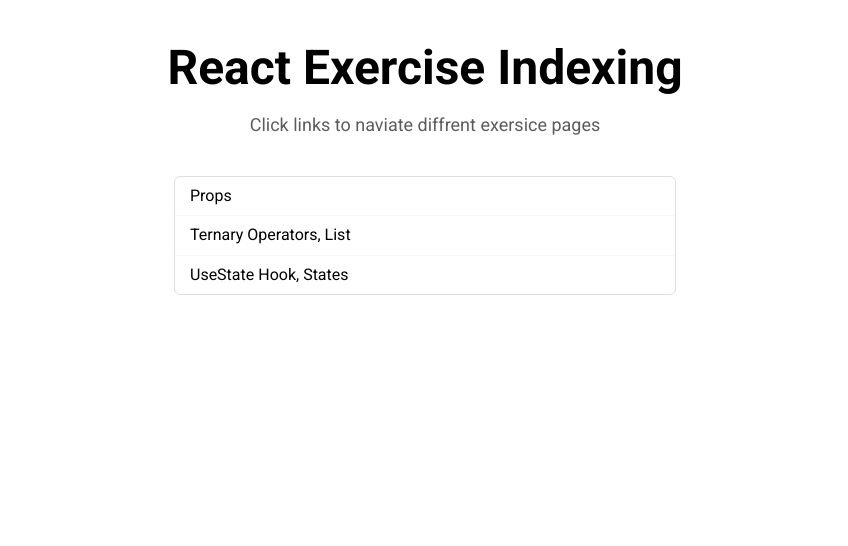
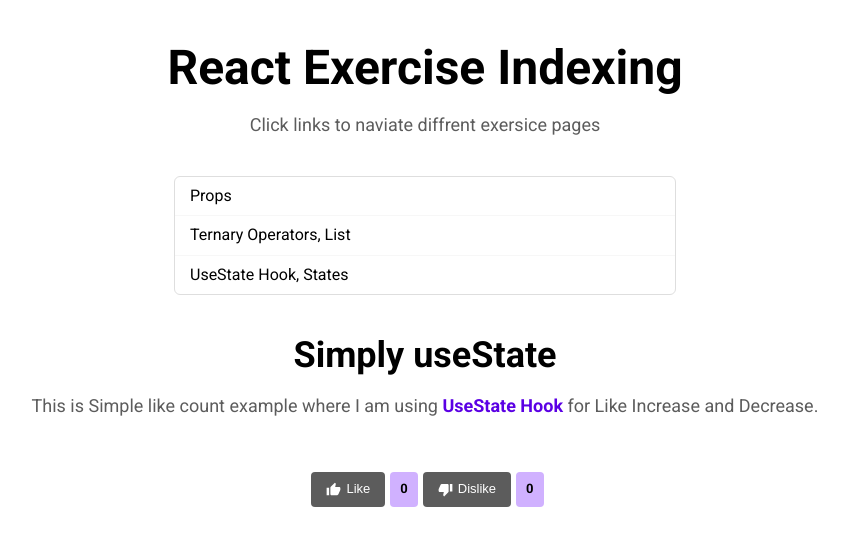
Before and after one commit to maroofhaider/learn-react-beginners, a React (Vite) app: page /SimpleUseState in a window 1280 px wide. Shown: the top 546 px of the page, without its empty margins (215-1063 px from the left). Built offline with nearby package versions, Linux system fonts and the light colour scheme.

Commit message:
mics changes for updated code issues fixed

```diff
--- a/public/assets/css/Style.css
+++ b/public/assets/css/Style.css
@@ -18,13 +18,14 @@ a {
 
 body, html {
   font-size: 62.5%;
+  height: 100%;
 }
 
 body {
   font-size: 1.3rem;
   font-family: "Roboto", sans-serif, system-ui;
   margin: 0;
-  height: 100%;
+  position: relative;
 }
 
 .wrapper {
@@ -146,23 +147,33 @@ ul li a:hover {
 
 .backtoHome {
   position: absolute;
-  top: 30px;
+  top: 0;
   left: 30px;
   display: flex;
   align-items: center;
   flex-direction: column;
-  animation: 0.2s zoomIn;
 }
 .backtoHome [data-testid=ArrowCircleLeftIcon] {
-  font-size: 40px;
+  font-size: 48px;
   color: #5b00e4;
+  animation: 0.2s zoomIn;
+  transition: 0.2s ease-in;
 }
 .backtoHome [data-testid=ArrowCircleLeftIcon] ~ span {
   margin-top: 8px;
+  opacity: 0;
+}
+.backtoHome:hover [data-testid=ArrowCircleLeftIcon] {
+  font-size: 40px;
+}
+.backtoHome:hover [data-testid=ArrowCircleLeftIcon] ~ span {
+  opacity: 1;
 }
 
 [id=show] {
-  display: block;
+  display: flex;
+  align-items: center;
+  flex-direction: column;
 }
 
 [id=hide] {
@@ -184,9 +195,27 @@ ul li a:hover {
   border-radius: 4px;
   color: #fff;
   margin: 5px;
+  display: flex;
 }
 .tag:hover {
   background-color: #e40094;
+}
+
+.count-widget {
+  margin: 50px auto;
+  display: flex;
+  align-items: center;
+  justify-content: center;
+}
+.count-widget .tag svg {
+  margin-right: 5px;
+}
+.count-widget span {
+  font-weight: bold;
+  padding: 10px;
+  height: 100%;
+  border-radius: 4px;
+  background-color: #d0b1ff;
 }
 
 [id=root] {
--- a/src/App.jsx
+++ b/src/App.jsx
@@ -12,9 +12,9 @@ function App() {
     <Router>
       <ExerciseIndex/>
       <Routes>
-        <Route path="/Props" element={<Props />} />
-        <Route path="/TernaryOperators" element={<TernaryOperators />} />
-        <Route path="/SimpleUseState" element={<SimpleUseState />} />
+        <Route exact path="/Props" element={<Props />} />
+        <Route exact path="/TernaryOperators" element={<TernaryOperators />} />
+        <Route exact path="/SimpleUseState" element={<SimpleUseState />} />
       </Routes>
     </Router>
 
--- a/src/components/usestate/ChangeState.jsx
+++ b/src/components/usestate/ChangeState.jsx
@@ -1,9 +1,28 @@
 import React from 'react'
+import { useState } from 'react'
+import ThumbUpIcon from '@mui/icons-material/ThumbUp';
+import ThumbDownIcon from '@mui/icons-material/ThumbDown';
 
 function ChangeState() {
+  const [Like, setLike] = useState(0);
+
+  const IncreaseLikeCount = () =>{
+    setLike(Like + 1);
+  };
+
+  const [Dislike, setDislike] = useState(0);
+  const DecreaseLikeCount = () =>{
+    setDislike(Dislike - 1);
+  };
+
   return (
     <div className='mq-container'>
-
+      <h2>Simply useState</h2>
+			<p>This is Simple like count example where I am using <strong>UseState Hook</strong> for Like Increase and Decrease.</p>
+      <div className='count-widget'>
+        <button  className='tag' onClick={IncreaseLikeCount}><ThumbUpIcon /> Like</button> <span>{Like}</span>
+        <button  className='tag' onClick={DecreaseLikeCount}><ThumbDownIcon /> Dislike</button> <span>{Dislike}</span>
+      </div>
     </div>
   )
 }
--- a/src/pages/ExerciseIndex.jsx
+++ b/src/pages/ExerciseIndex.jsx
@@ -13,7 +13,7 @@ function ExerciseIndex() {
     <section>
       <Link className='backtoHome' onClick={ () => { toogleBackBtn (openBackBtn)}} id={openBackBtn ? "hide" : "show"} to ="/">
         <ArrowCircleLeftIcon />
-        {/* <span>Back to Home</span> */}
+        <span>Back to Home</span>
       </Link>
       <div className="mq-container" id={openBackBtn ? "show" : "hide"}>
         <h1>React Exercise Indexing</h1>
@@ -21,7 +21,7 @@ function ExerciseIndex() {
           <ul onClick={toogleBackBtn}>
               <li><Link to="/Props"> Props </Link></li>
               <li><Link to="/TernaryOperators"> Ternary Operators, List </Link></li>
-              <li><Link to="/UseState"> UseState Hook, States </Link></li>
+              <li><Link to="/SimpleUseState"> UseState Hook, States </Link></li>
           </ul>
       </div>
     </section>
--- a/src/styles/_base.sass
+++ b/src/styles/_base.sass
@@ -10,12 +10,12 @@ a
 
 body, html
   font-size: 62.5%
-
+  height: 100%
 body
   font-size: $font-size
   font-family: $font-base
   margin: 0
-  height: 100%
+  position: relative
 
 .wrapper
   position: relative
--- a/src/styles/_widget-indexing.sass
+++ b/src/styles/_widget-indexing.sass
@@ -44,21 +44,32 @@ ul
 
 .backtoHome
 	position: absolute
-	top: 30px
+	top: 0
 	left: 30px
 	display: flex
 	align-items: center
 	flex-direction: column
-	animation: .2s zoomIn
 
 	[data-testid="ArrowCircleLeftIcon"]
-		font-size: 40px
+		font-size: 48px
 		color: $clr-indigo
+		animation: .2s zoomIn
+		transition: .2s ease-in
+
 		&~span
 			margin-top: 8px
+			opacity: 0
+	&:hover
+		[data-testid="ArrowCircleLeftIcon"]
+			font-size: 40px
+			&~span
+				opacity: 1
 
 [id="show"]
-	display: block
+	display: flex
+	align-items: center
+	flex-direction: column
+
 [id="hide"]
 	display: none
 
@@ -76,5 +87,20 @@ ul
 	border-radius: 4px
 	color: #fff
 	margin: 5px
+	display: flex
 	&:hover
 		background-color: adjust-hue($clr-indigo, 57%)
+
+.count-widget
+	margin: 50px auto
+	display: flex
+	align-items: center
+	justify-content: center
+	.tag svg
+		margin-right: 5px
+	span
+		font-weight: bold
+		padding: 10px
+		height: 100%
+		border-radius: 4px
+		background-color: lighten($clr-indigo, 40%)
```
